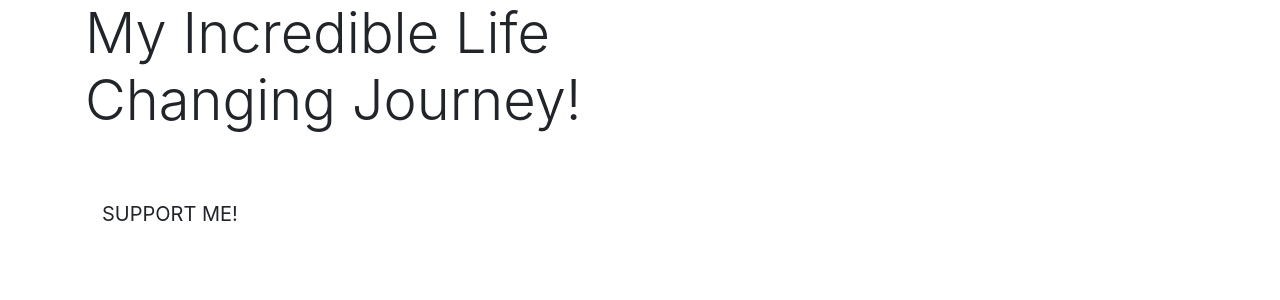
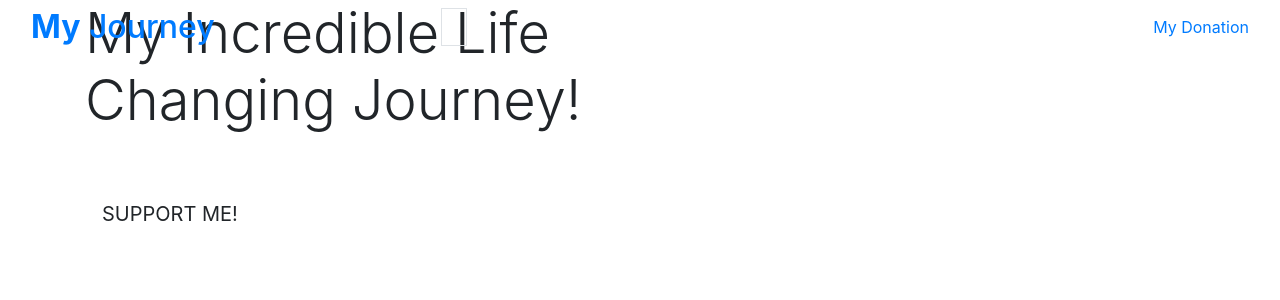
Before and after one commit to abi19x/my_journey, a Django app: page / in a window 1280 px wide. Shown: the top 300 px of the page. Run offline with Django 5.2, Linux system fonts and the light colour scheme; some libraries are stand-ins or nearby versions.

Commit message:
Added main page header

```diff
--- a/templates/base.html
+++ b/templates/base.html
@@ -29,10 +29,53 @@
     {% block extra_js %}
     {% endblock %}
 
-    <title>Boutique Ado {% block extra_title %}{% endblock %}</title>
+    <title>My Journey {% block extra_title %}{% endblock %}</title>
   </head>
   <body>
-    <header class="container-fluid fixed-top"></header>
+    <header class="container-fluid fixed-top">
+          <div class="row">
+      <div class="col-12 col-lg-4 my-auto py-1 py-lg-0 text-center text-lg-left">
+        <a href="{% url 'home' %}" class="nav-link main-logo-link">
+          <h2 class="logo-font text-black my-0"><strong>My</strong> Journey</h2>
+        </a>
+      </div>
+      <div class="col-12 col-lg-4 my-auto py-1 py-lg-0">
+        <form method="GET" action="">
+          <div class="input-group w-100">
+            <div class="input-group-append">
+              <button class="form-control btn btn-black border border-black rounded-0" type="submit">
+              </button>
+            </div>
+          </div>
+        </form>
+      </div>
+      <div class="col-12 col-lg-4 my-auto py-1 py-lg-0">
+        <ul class="list-inline list-unstyled text-center text-lg-right my-0">
+          <li class="list-inline-item dropdown">
+            <a class="text-black nav-link" href="#" id="user-options" data-toggle="dropdown" aria-haspopup="true"
+              aria-expanded="false">
+              <div class="text-center">
+                <div><i class="fas fa-user fa-lg"></i></div>
+                <p class="my-0">My Donation</p>
+              </div>
+            </a>
+             <div class="dropdown-menu border-0" aria-labelledby="user-options">
+              {% if request.user.is_authenticated %}
+              {% if request.user.is_superuser %}
+              <a href="" class="dropdown-item">Product Management</a>
+              {% endif %}
+              <a href="" class="dropdown-item">My Profile</a>
+              <a href="{% url 'account_logout' %}" class="dropdown-item">Logout</a>
+              {% else %}
+              <a href="{% url 'account_signup' %}" class="dropdown-item">Register</a>
+              <a href="{% url 'account_login' %}" class="dropdown-item">Login</a>
+              {% endif %}
+            </div>
+          </li>
+        </ul>
+      </div>
+    </div>
+    </header>
 
     {% if messages %}
         <div class="message-container"></div>
```
